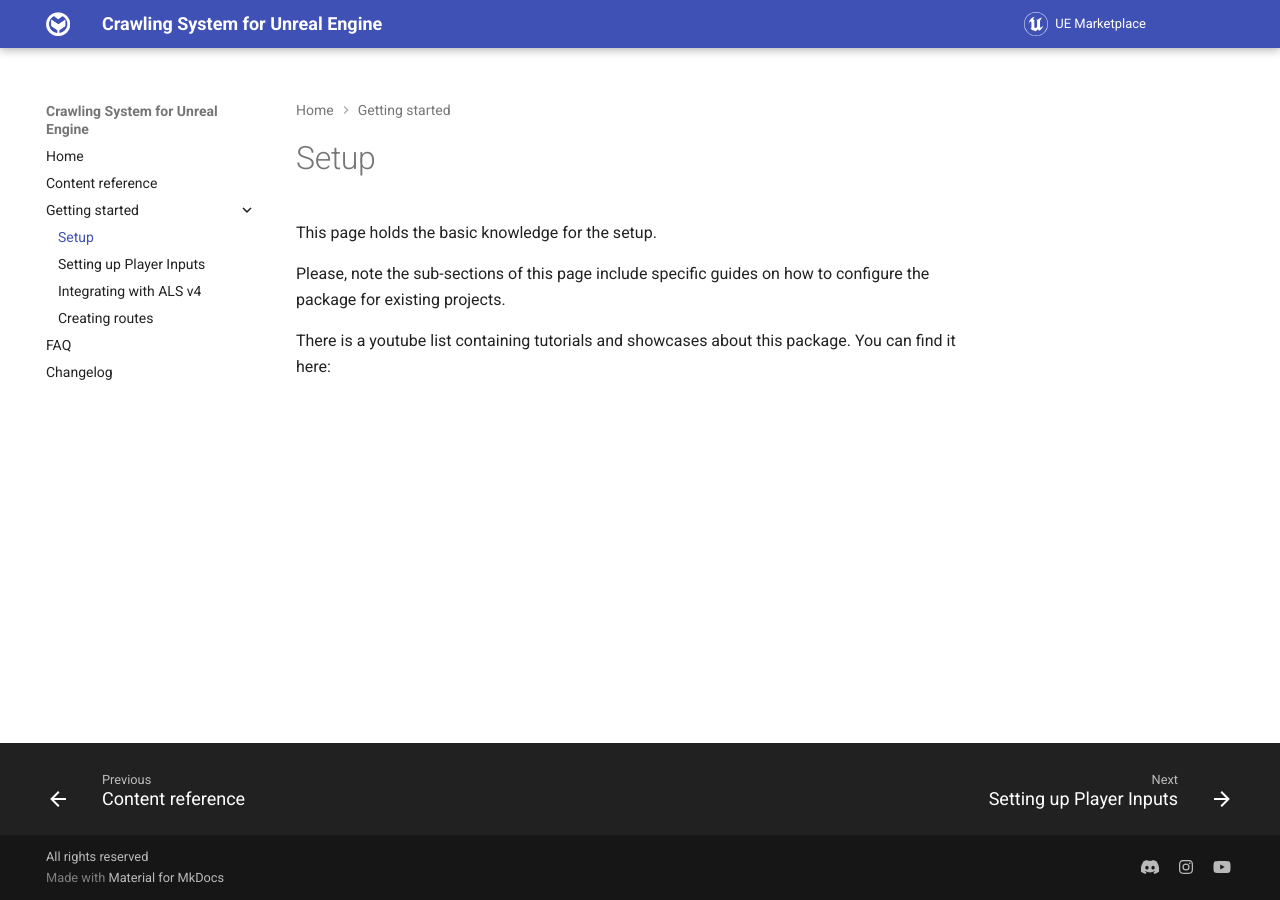
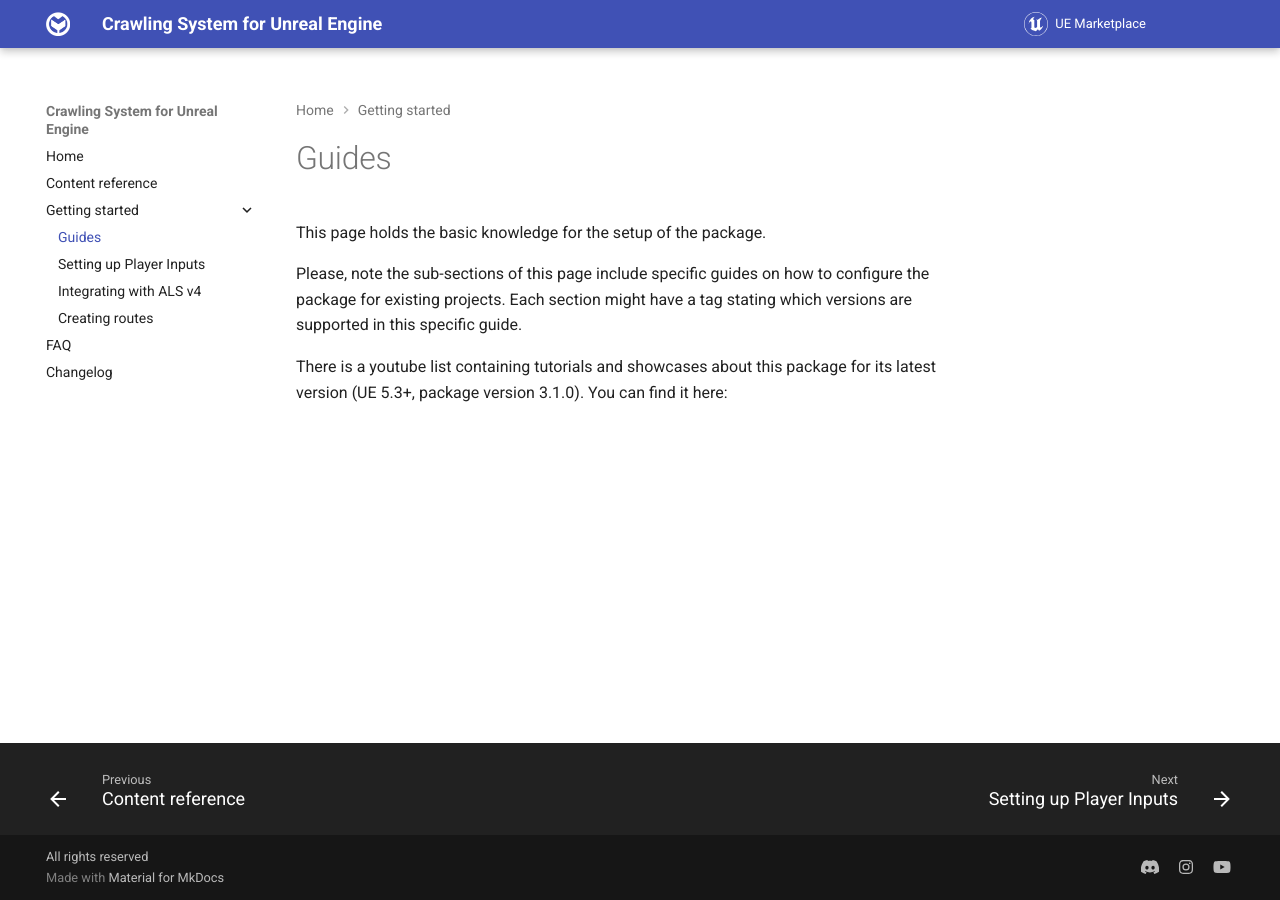
Before and after one commit to nesjett/unreal-engine-crawling-system, an MkDocs documentation site: the page built from docs/pages/setup/index.md, in a window 1280 px wide. Built offline with MkDocs 1.6.1 and Material for MkDocs 9.7.7, drawn with Linux system fonts in a browser that asks for light colours.

Commit message:
add tags for older versions

```diff
--- a/docs/pages/setup/index.md
+++ b/docs/pages/setup/index.md
@@ -1,8 +1,8 @@
 
-# Setup
+# Guides
 
-This page holds the basic knowledge for the setup.
+This page holds the basic knowledge for the setup of the package.
 
-Please, note the sub-sections of this page include specific guides on how to configure the package for existing projects.
+Please, note the sub-sections of this page include specific guides on how to configure the package for existing projects. Each section might have a tag stating which versions are supported in this specific guide.
 
-There is a youtube list containing tutorials and showcases about this package. You can find it here:
+There is a youtube list containing tutorials and showcases about this package for its latest version (UE 5.3+, package version 3.1.0). You can find it here:
```
Also changed, not shown: docs/content.md (+2 -0 lines), docs/pages/setup/creating-routes.md (+2 -0 lines), docs/pages/setup/integrating-als-v4.md (+2 -0 lines).
